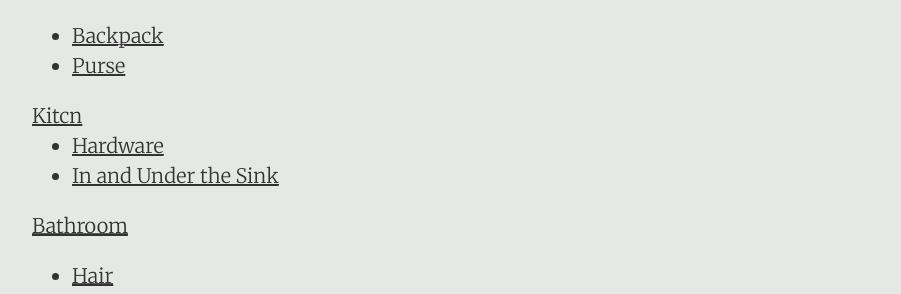
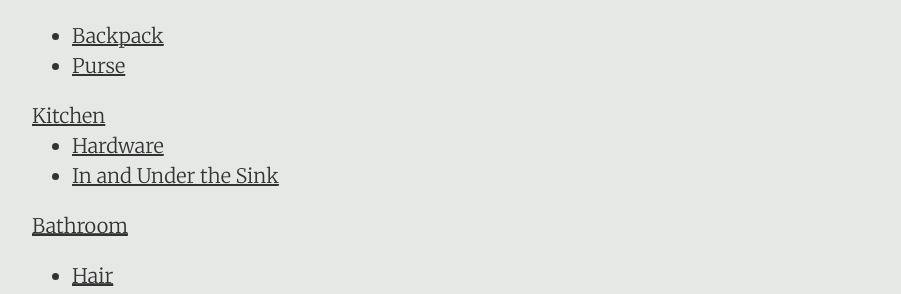
Before and after one commit to DestinyRoseMurphy/DestinyRoseMurphy.github.io, a Jekyll site: the page built from _posts/2017-10-19-Things-I-Kept.md, in a window 1280 px wide and 900 px high, scrolled down 675 px. Shown: the part 157-451 px from the top of the window, without its empty margins (188-1089 px from the left). Built offline with Jekyll 4.4.1, drawn with Linux system fonts in a browser that asks for light colours.

Commit message:
Fixing it?

```diff
--- a/_posts/2017-10-19-Things-I-Kept.md
+++ b/_posts/2017-10-19-Things-I-Kept.md
@@ -16,7 +16,7 @@ This list was compiled January 11th, 2018. It's the first iteration of this post
 * [Backpack](#Backpack)
 * [Purse](#Purse)
 
-<p style="margin-bottom: 0;"><a href="#Kitchen">Kitcn</a></p>
+<p style="margin-bottom: 0;"><a href="#Kitchen">Kitchen</a></p>
 
 * [Hardware](#Hardware)
 * [In and Under the Sink](#Sink)
```
